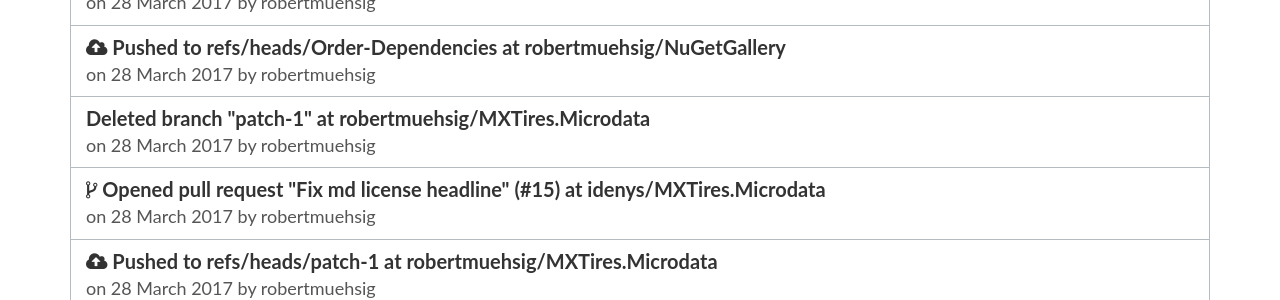
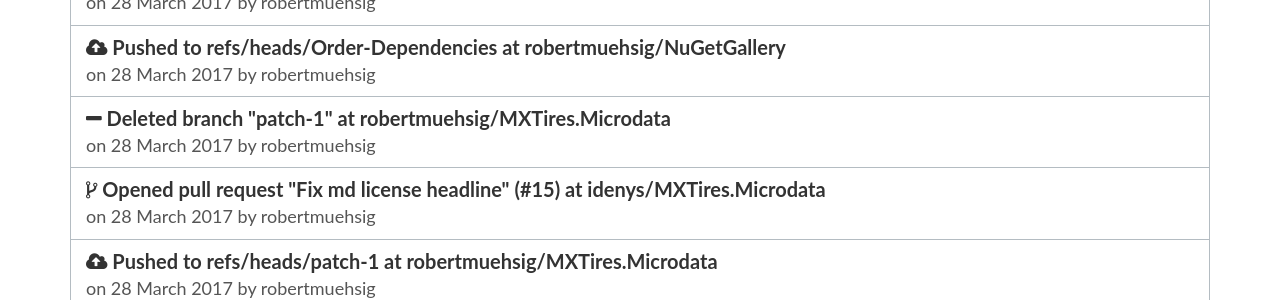
Before and after one commit to Code-Inside/Hub, a Jekyll site: the page built from index.md, in a window 1280 px wide. Shown: the part 2424-2724 px from the top of the page. Built offline with Jekyll 4.4.1, drawn with Linux system fonts in a browser that asks for light colours; nearby versions of some CDN libraries.

Commit message:
Update index.md

```diff
--- a/index.md
+++ b/index.md
@@ -57,6 +57,9 @@ layout: page
 					{% endif %}
 					{% if eventItem.Type == "CreateEvent" %}
 						<i class="fa fa-plus" aria-hidden="true"></i>
+					{% endif %}
+					{% if eventItem.Type == "DeleteEvent" %}
+						<i class="fa fa-minus" aria-hidden="true"></i>
 					{% endif %}
 					{% if eventItem.Type == "ForkEvent" %}
 						<i class="fa fa-code-fork" aria-hidden="true"></i>
@@ -118,6 +121,9 @@ layout: page
 					{% endif %}
 					{% if eventItem.Type == "CreateEvent" %}
 						<i class="fa fa-plus" aria-hidden="true"></i>
+					{% endif %}
+					{% if eventItem.Type == "DeleteEvent" %}
+						<i class="fa fa-minus" aria-hidden="true"></i>
 					{% endif %}
 					{% if eventItem.Type == "ForkEvent" %}
 						<i class="fa fa-code-fork" aria-hidden="true"></i>
```
